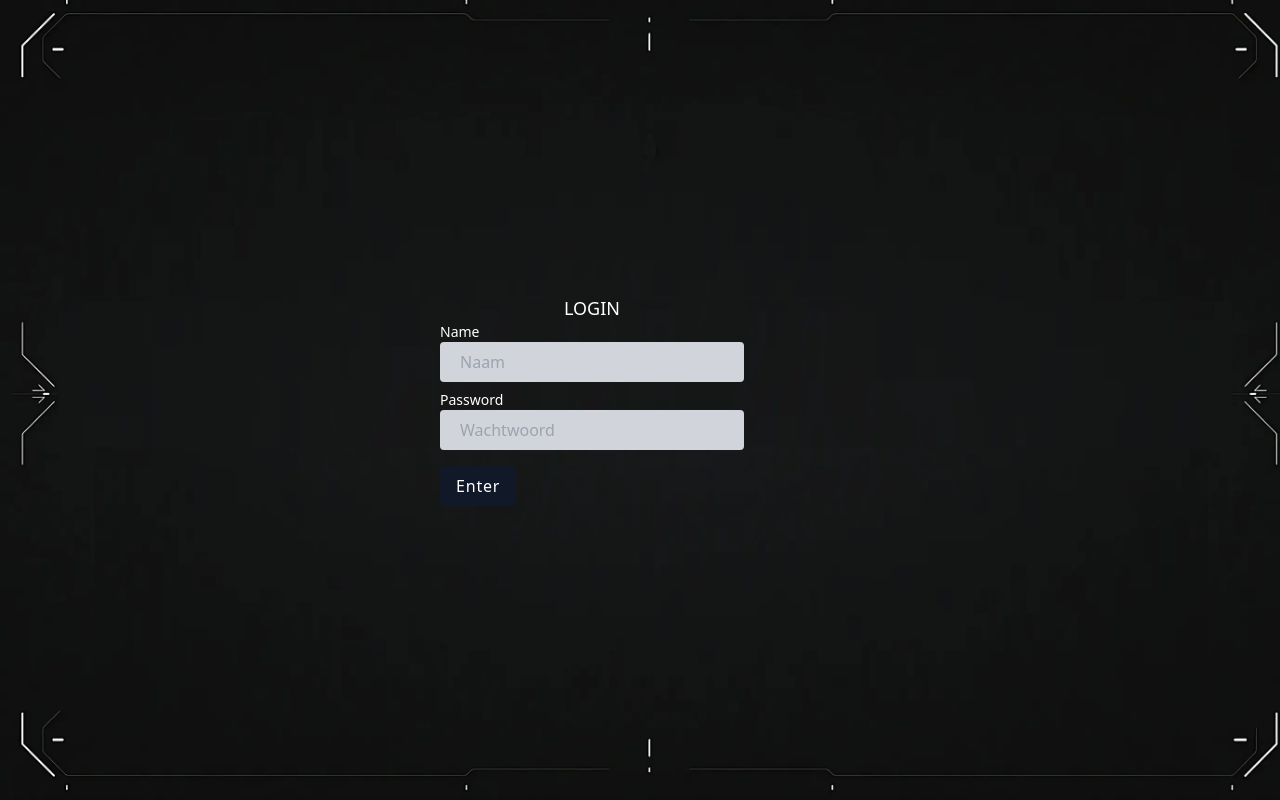
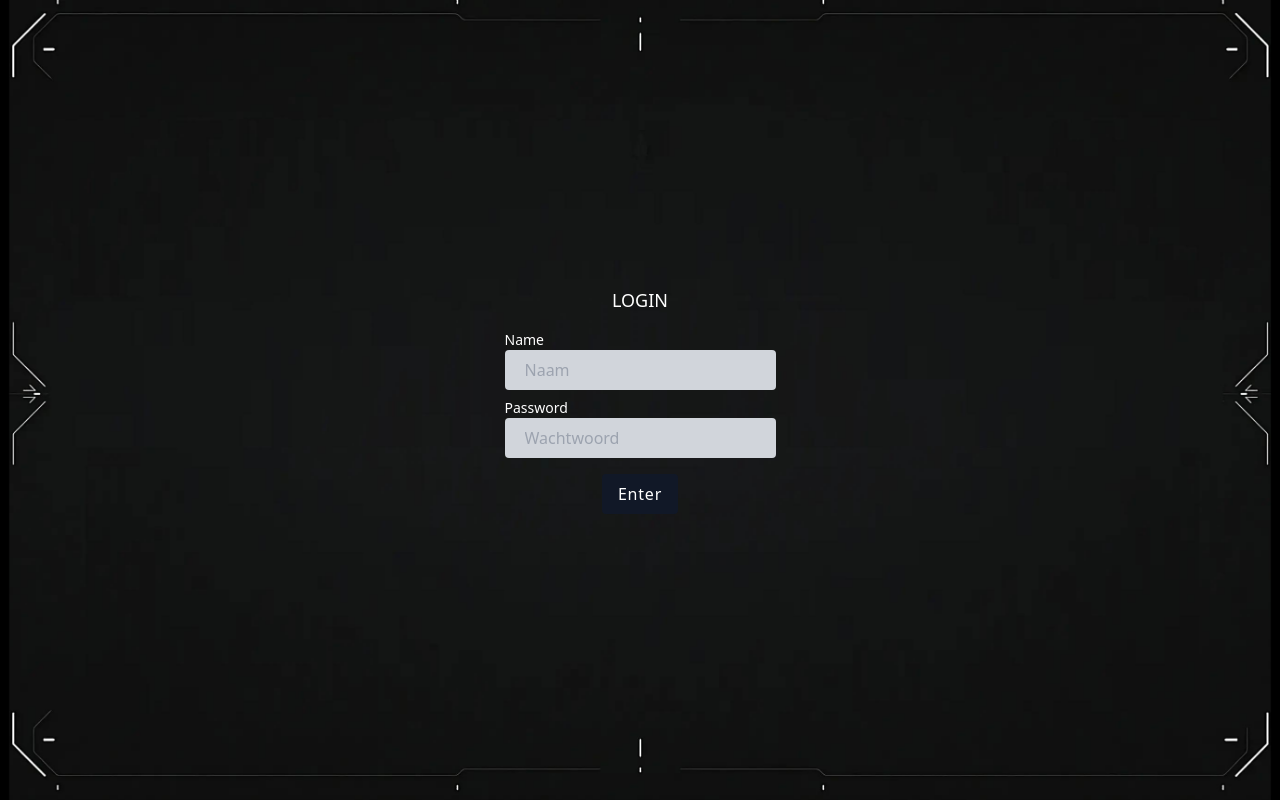
Before and after one commit to yusufk187/DevWorld, a Django app: template backend/templates/login.html in a window 1280 px wide. Run offline with Django 4.2, Linux system fonts and the light colour scheme; the template is opened without the code that fills it, so the values that code supplies are empty; some libraries are stand-ins or nearby versions.

Commit message:
Finishing login.html

```diff
--- a/backend/templates/login.html
+++ b/backend/templates/login.html
@@ -7,42 +7,38 @@
     <script src="https://cdn.tailwindcss.com"></script>
 </head>
 <body>
-    <div class="h-screen font-sans login bg-cover">
-    <div class="container mx-auto h-full flex flex-1 justify-center items-center">
-        <div class="w-full max-w-lg">
-          <div class="leading-loose">
-            <form class="max-w-sm m-4 p-10 bg-transparent rounded">
+    <div class="h-screen font-sans login bg-cover flex justify-center items-center">
+      <div class="max-w-lg">
+        <div class="leading-loose bg-transparent rounded p-10">
+          <form class="max-w-sm m-4">
             <p class="text-white font-medium text-center text-lg font-bold">LOGIN</p>
-                  <div class="">
+            <div class="mt-4">
               <label class="block text-sm text-white" for="name">Name</label>
-                    <input class="w-full px-5 py-1 text-gray-700 bg-gray-300 rounded focus:outline-none focus:bg-white" type="text" id="text"  placeholder="Naam" aria-label="text" required>
+              <input class="w-full px-5 py-1 text-gray-700 bg-gray-300 rounded focus:outline-none focus:bg-white"
+                type="text" id="text" placeholder="Naam" aria-label="text" required>
             </div>
             <div class="mt-2">
-                    <label class="block  text-sm text-white">Password</label>
+              <label class="block text-sm text-white">Password</label>
               <input class="w-full px-5 py-1 text-gray-700 bg-gray-300 rounded focus:outline-none focus:bg-white"
                 type="password" id="password" placeholder="Wachtwoord" arial-label="password" required>
             </div>
-
-                  <div class="mt-4 items-center flex justify-between">
+            <div class="mt-4 flex justify-center">
               <button class="px-4 py-1 text-white font-light tracking-wider bg-gray-900 hover:bg-gray-800 rounded"
                 type="submit">Enter</button>
             </div>
-
           </form>
-
         </div>
       </div>
     </div>
-    </div>
+
     <style>
-      .login{
-      /*
-        background: url('https://tailwindadmin.netlify.app/dist/images/login-new.jpeg');
-      */
-      background: url(login_ui.webp);
+      .login {
+        background: url(login_ui.png);
         background-repeat: no-repeat;
         background-size: cover;
+        background-position: center;
       }
     </style>
   </body>
+
 </html>
```
Also changed, not shown: backend/templates/login_ui.png (added), 2 other files. Lines whose indentation alone changed are shown as unchanged.
